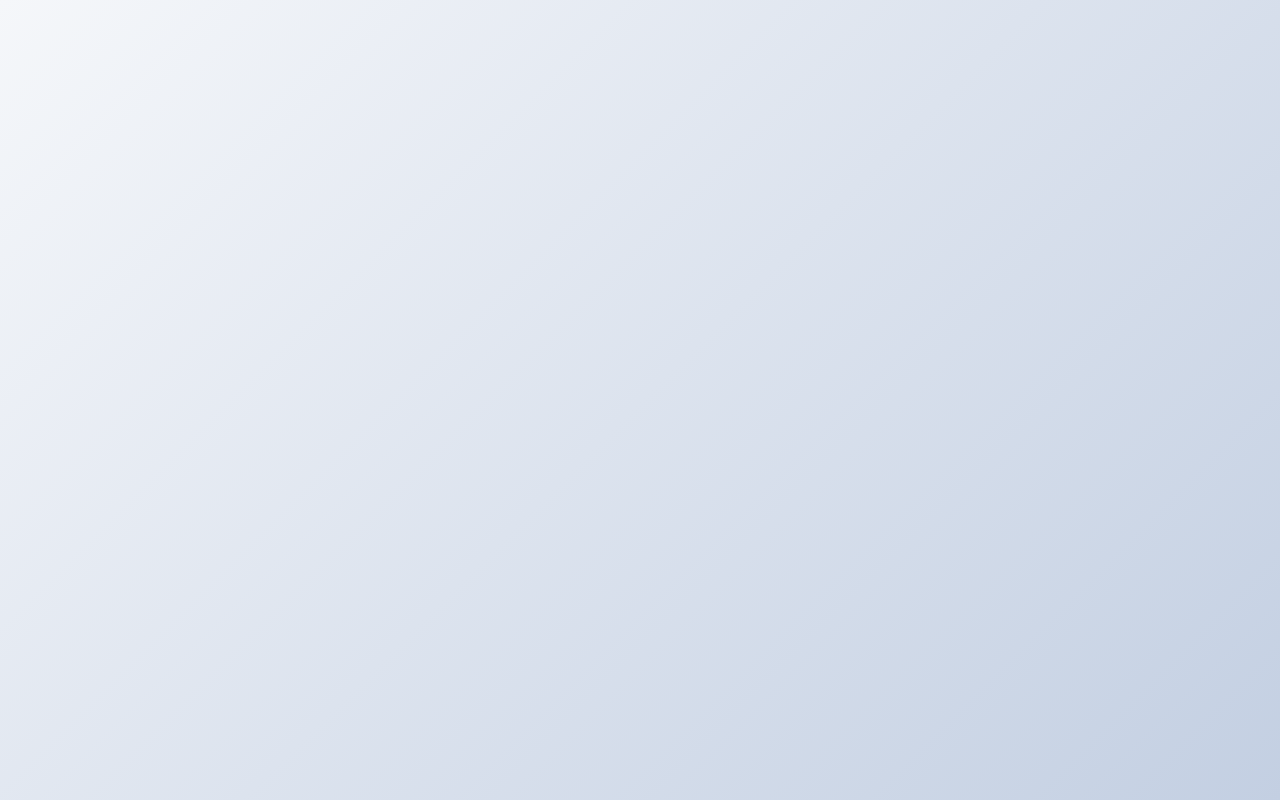
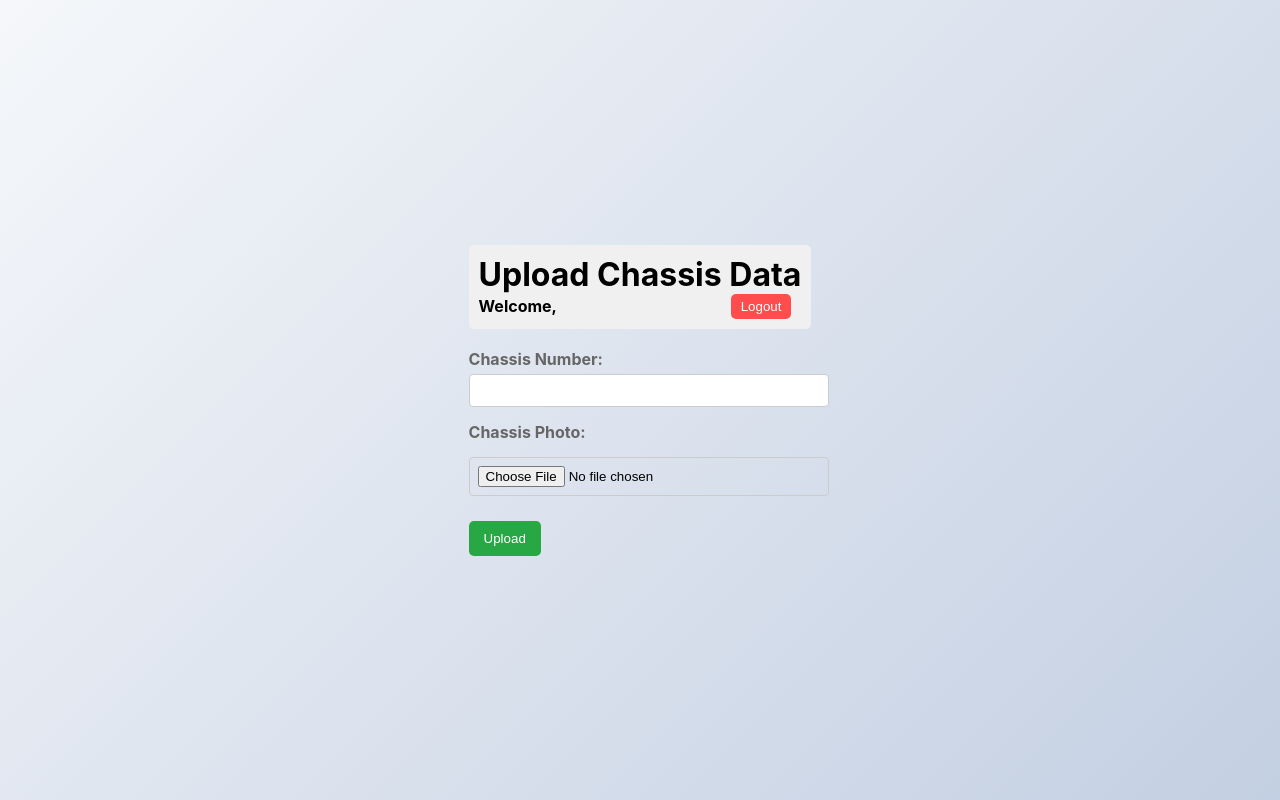
Before and after one commit to nevinsebastian/rto-tvs, a React (Create React App) app: page /stock in a window 1280 px wide. Before the commit this address had no page. Built offline with nearby package versions, Linux system fonts and the light colour scheme; sample sign-in values are in the browser's storage.

Commit message:
accounts

```diff
--- a/src/App.js
+++ b/src/App.js
@@ -11,6 +11,10 @@ import CustomerForm from './pages/CustomerForm';
 import RTODetails from './pages/RTODetails'; // Import the new component
 import Pdf from './pages/PdfEditor';
 import CustomerDetails from './pages/CustomerDetails';
+import AccountCustomerDetails from './pages/AccountCustomerDetails';
+import Stock from './pages/Stock';
+
+
 const App = () => {
   const token = localStorage.getItem('token');
 
@@ -28,7 +32,10 @@ const App = () => {
         <Route path="/rto/:customerId" element={<RTODetails />} /> {/* Updated route for customer details */}
         <Route path='/pdf' element={<Pdf />} />
         <Route path="/customer-details/:customerId" element={<CustomerDetails />} />
+        <Route path="/account-customer-details/:customerId" element={<AccountCustomerDetails />} /> {/* Updated route for account customer details */}
+        <Route  path='/stock' element={token ? <Stock/> :<Navigate to="/login" />}/>
         </Routes>
+
     </Router>
   );
 };
--- /dev/null
+++ b/src/pages/AccountCustomerDetails.js
@@ -0,0 +1,48 @@
+// src/pages/AccountCustomerDetails.js
+import React, { useEffect, useState } from 'react';
+
+const AccountCustomerDetails = ({ customerId }) => {
+    const [customer, setCustomer] = useState(null);
+    const token = localStorage.getItem('token');
+
+    useEffect(() => {
+        const fetchCustomerDetails = async () => {
+            try {
+                const response = await fetch('https://13.127.21.70:8000/accounts/customers', {
+                    headers: {
+                        'accept': 'application/json',
+                        'Authorization': `Bearer ${token}`
+                    }
+                });
+
+                if (!response.ok) {
+                    throw new Error('Network response was not ok');
+                }
+
+                const data = await response.json();
+                const customerData = data.find(c => c.customer_id === Number(customerId));
+                setCustomer(customerData);
+            } catch (error) {
+                console.error('Error fetching customer details:', error);
+            }
+        };
+
+        fetchCustomerDetails();
+    }, [customerId, token]);
+
+    if (!customer) return <div>Loading...</div>;
+
+    return (
+        <div>
+            <h1>Customer Details</h1>
+            <p>Name: {customer.name}</p>
+            <p>Address: {customer.address}</p>
+            <p>Phone: {customer.phone_number}</p>
+            {/* Add more fields as needed */}
+            <img src={customer.photo_adhaar_front} alt="Aadhaar Front" />
+            {/* Add more images or details as needed */}
+        </div>
+    );
+};
+
+export default AccountCustomerDetails;
--- a/src/pages/Login.js
+++ b/src/pages/Login.js
@@ -47,6 +47,9 @@ const Login = () => {
             break;
           case 'Manager':
             navigate('/manager');
+            break;
+          case 'stock_person':
+            navigate('/stock');
             break;
           default:
             setError('Unknown role.');
--- /dev/null
+++ b/src/pages/Stock.js
@@ -0,0 +1,183 @@
+import React, { useEffect, useState } from 'react';
+import { useNavigate } from 'react-router-dom';
+
+const Stock = () => {
+  const [user, setUser] = useState(() => JSON.parse(localStorage.getItem('user')));
+  const [chassisNumber, setChassisNumber] = useState('');
+  const [chassisPhoto, setChassisPhoto] = useState(null);
+  const navigate = useNavigate();
+
+  useEffect(() => {
+    if (!user) {
+      navigate('/login'); // Redirect to login if user is not found
+    }
+  }, [user, navigate]);
+
+  const handleLogout = () => {
+    localStorage.removeItem('user');
+    localStorage.removeItem('token');
+    navigate('/login'); // Redirect to login on logout
+  };
+
+  const handleFileChange = (event) => {
+    setChassisPhoto(event.target.files[0]);
+  };
+
+  const handleSubmit = async (event) => {
+    event.preventDefault();
+
+    if (!chassisNumber || !chassisPhoto) {
+      alert('Please provide both chassis number and photo.');
+      return;
+    }
+
+    const formData = new FormData();
+    formData.append('chassis_number', chassisNumber);
+    formData.append('chassis_photo', chassisPhoto);
+
+    try {
+      const response = await fetch('https://13.127.21.70:8000/chasis/upload', {
+        method: 'POST',
+        headers: {
+          'Authorization': `Bearer ${localStorage.getItem('token')}`,
+        },
+        body: formData,
+      });
+
+      if (!response.ok) {
+        throw new Error('Failed to upload chassis data');
+      }
+
+      const data = await response.json();
+      console.log('Upload successful:', data);
+      alert(`Chassis uploaded successfully! Chassis Photo URL: ${data.chassis_photo_url}`);
+
+      // Reset the form after submission
+      setChassisNumber('');
+      setChassisPhoto(null);
+    } catch (error) {
+      console.error('Error:', error);
+      alert('There was an error uploading the chassis data. Please try again.');
+    }
+  };
+
+  return (
+    <div style={styles.container}>
+      <header style={styles.header}>
+        <h1 style={styles.title}>Upload Chassis Data</h1>
+        {user && (
+          <div style={styles.userSection}>
+            <span style={styles.userName}>Welcome, {user.first_name} {user.last_name}</span>
+            <button style={styles.logoutButton} onClick={handleLogout}>Logout</button>
+          </div>
+        )}
+      </header>
+
+      <form onSubmit={handleSubmit} style={styles.form}>
+        <div style={styles.formGroup}>
+          <label style={styles.label}>Chassis Number:</label>
+          <input
+            type="text"
+            value={chassisNumber}
+            onChange={(e) => setChassisNumber(e.target.value)}
+            required
+            style={styles.input}
+          />
+        </div>
+
+        <div style={styles.formGroup}>
+          <label style={styles.label}>Chassis Photo:</label>
+          <input
+            type="file"
+            accept="image/*"
+            onChange={handleFileChange}
+            required
+            style={styles.input}
+          />
+        </div>
+
+        <button type="submit" style={styles.submitButton}>Upload</button>
+      </form>
+    </div>
+  );
+};
+
+const styles = {
+  container: {
+    padding: '20px',
+    width: '100%',
+    boxSizing: 'border-box',
+  },
+  header: {
+    display: 'flex',
+    flexDirection: 'column',
+    justifyContent: 'space-between',
+    alignItems: 'flex-start',
+    marginBottom: '20px',
+    backgroundColor: '#f0f0f0',
+    padding: '10px',
+    borderRadius: '5px',
+  },
+  title: {
+    margin: '0',
+  },
+  userSection: {
+    display: 'flex',
+    flexDirection: 'row',
+    alignItems: 'center',
+    width: '100%',
+    justifyContent: 'space-between',
+  },
+  userName: {
+    marginRight: '10px',
+    fontWeight: 'bold',
+  },
+  logoutButton: {
+    backgroundColor: '#ff4c4c',
+    color: '#fff',
+    border: 'none',
+    borderRadius: '5px',
+    padding: '5px 10px',
+    cursor: 'pointer',
+  },
+  form: {
+    marginTop: '20px',
+  },
+  formGroup: {
+    marginBottom: '15px',
+  },
+  label: {
+    display: 'block',
+    marginBottom: '5px',
+    fontWeight: 'bold',
+  },
+  input: {
+    width: '100%',
+    padding: '8px',
+    border: '1px solid #ccc',
+    borderRadius: '4px',
+  },
+  submitButton: {
+    backgroundColor: '#28a745',
+    color: '#fff',
+    border: 'none',
+    borderRadius: '5px',
+    padding: '10px 15px',
+    cursor: 'pointer',
+  },
+};
+
+// Media queries for responsiveness
+const mediaQueries = `
+  @media (max-width: 768px) {
+    .header {
+      flex-direction: column;
+    }
+    .userSection {
+      justify-content: space-between;
+      width: 100%;
+    }
+  }
+`;
+
+export default Stock;
--- a/src/styles/Accounts.css
+++ b/src/styles/Accounts.css
@@ -1,47 +1,96 @@
+/* Ensure html and body take full height and remove margins/padding */
+html, body {
+  margin: 0;
+  padding: 0;
+  height: 100%;
+  width: 100%;
+  font-family: Arial, sans-serif;
+}
+
+/* Main container takes full screen height */
+.content {
+  display: flex;
+  flex-direction: column;
+  justify-content: flex-start; /* Align items at the top */
+  align-items: center;
+  min-height: 100vh; /* Ensure it takes full viewport height */
+  padding: 20px; /* Add padding */
+  margin: 0; /* Remove margin */
+  background-color: #ecf0f1; /* Light background for better contrast */
+}
+
+/* Adjust the navbar to be fixed at the top */
 .navbar {
+  position: fixed;
+  top: 0;
+  left: 0;
+  width: 100%;
+  padding: 10px 20px;
+  background-color: #007bff;
+  color: white;
   display: flex;
   justify-content: space-between;
   align-items: center;
-  padding: 15px;
-  background-color: #2c3e50;
-  color: white;
-  border-bottom: 2px solid #34495e;
+  z-index: 10; /* Make sure it stays on top */
 }
 
-.navbar-left h2 {
-  margin: 0;
-  font-size: 1.5rem;
+/* Adjust the content to account for the fixed navbar */
+.content {
+  padding-top: 80px; /* Adjust for navbar height */
 }
 
-.navbar-right {
-  margin-right: 10px;
+/* Filter buttons styling */
+.filter-buttons {
+  display: flex;
+  gap: 10px;
+  margin-bottom: 20px;
+  justify-content: center; /* Center buttons */
 }
 
-.logout-btn {
-  padding: 8px 16px;
-  background-color: #e74c3c;
-  color: white;
+.filter-buttons button {
+  padding: 10px 20px;
+  cursor: pointer;
+  border-radius: 4px;
   border: none;
-  border-radius: 4px;
-  cursor: pointer;
-  transition: background-color 0.3s;
+  background-color: #bdc3c7; /* Default background color */
+  color: black;
 }
 
-.logout-btn:hover {
-  background-color: #c0392b;
+.filter-buttons button.active {
+  background-color: #007bff;
+  color: white;
 }
 
-.content {
-  padding: 20px;
-  font-size: 1.2rem;
+/* Customer cards stacked vertically */
+.customer-cards {
+  display: flex;
+  flex-direction: column; /* Stack cards vertically */
+  gap: 20px;
+  width: 100%;
+  max-width: 600px; /* Restrict width for readability */
 }
 
-ul {
-  list-style: none;
-  padding: 0;
+/* Individual customer card */
+.customer-card {
+  padding: 20px;
+  background-color: #f8f9fa;
+  border-radius: 8px;
+  cursor: pointer;
+  box-shadow: 0px 2px 5px rgba(0, 0, 0, 0.1);
+  transition: box-shadow 0.3s ease-in-out;
 }
 
-li {
-  padding: 10px;
-  border-bottom: 1px solid #bdc3c7;
+.customer-card:hover {
+  box-shadow: 0px 4px 10px rgba(0, 0, 0, 0.2);
 }
+
+.customer-card h3 {
+  margin: 0;
+  margin-bottom: 10px;
+  font-size: 18px;
+}
+
+.customer-card p {
+  margin: 0;
+  font-size: 14px;
+}
```
Also changed, not shown: src/pages/Accounts.js (+56 -9 lines).
